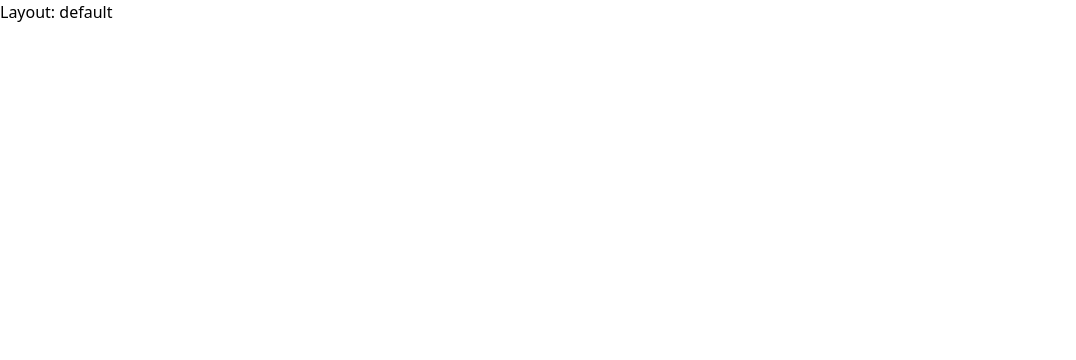
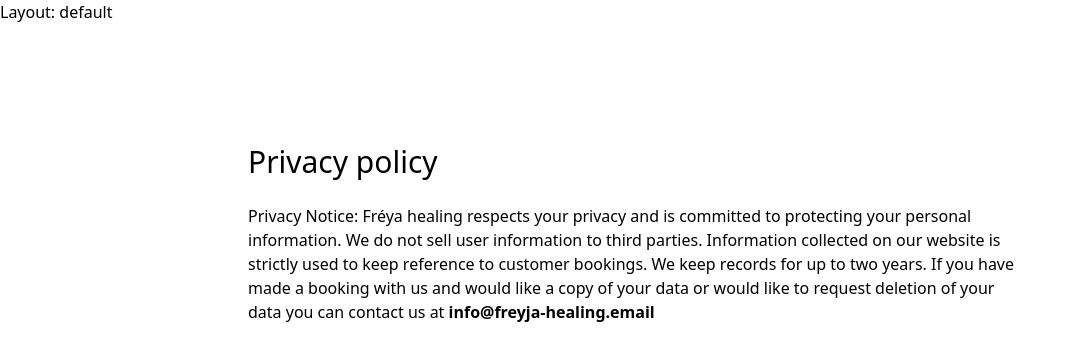
Before and after one commit to ciaran-io/freyja-healing, a Nuxt app: page /privacy-policy in a window 1280 px wide. Before the commit this address had no page. Shown: the top 360 px of the page, without its empty margins (0-1076 px from the left). Built offline with nearby package versions, Linux system fonts and the light colour scheme.

Commit message:
feat: update policy page
1. Update file name.
2. Complete page.

```diff
--- /dev/null
+++ b/src/pages/privacy-policy.vue
@@ -0,0 +1,38 @@
+<script setup>
+  useHead({
+    title: '- Privacy policy',
+    meta: [
+      {
+        name: 'description',
+        content: 'Fréyja healing privacy policy',
+      },
+    ],
+  })
+</script>
+
+<template>
+  <div
+    class="container mx-auto mt-24 mb-16 h-full rounded-base bg-theme-base-100 px-8 shadow-primary lg:max-w-4xl"
+  >
+    <div class="space-y-6 p-6">
+      <h1 class="text-3xl">Privacy policy</h1>
+      <div>
+        <p>
+          Privacy Notice: Fréya healing respects your privacy and is committed
+          to protecting your personal information. We do not sell user
+          information to third parties. Information collected on our website is
+          strictly used to keep reference to customer bookings. We keep records
+          for up to two years. If you have made a booking with us and would like
+          a copy of your data or would like to request deletion of your data you
+          can contact us at
+          <nuxt-link
+            to="mailto:info@freyja-healing.email? &subject=Privacy
+        &body=I would like to request a copy of my data"
+            class="font-semibold"
+            >info@freyja-healing.email
+          </nuxt-link>
+        </p>
+      </div>
+    </div>
+  </div>
+</template>
--- a/src/pages/privacy.vue
+++ /dev/null
@@ -1,7 +0,0 @@
-<script setup></script>
-
-<template>
-  <div>Page: foo</div>
-</template>
-
-<style scoped></style>
```
